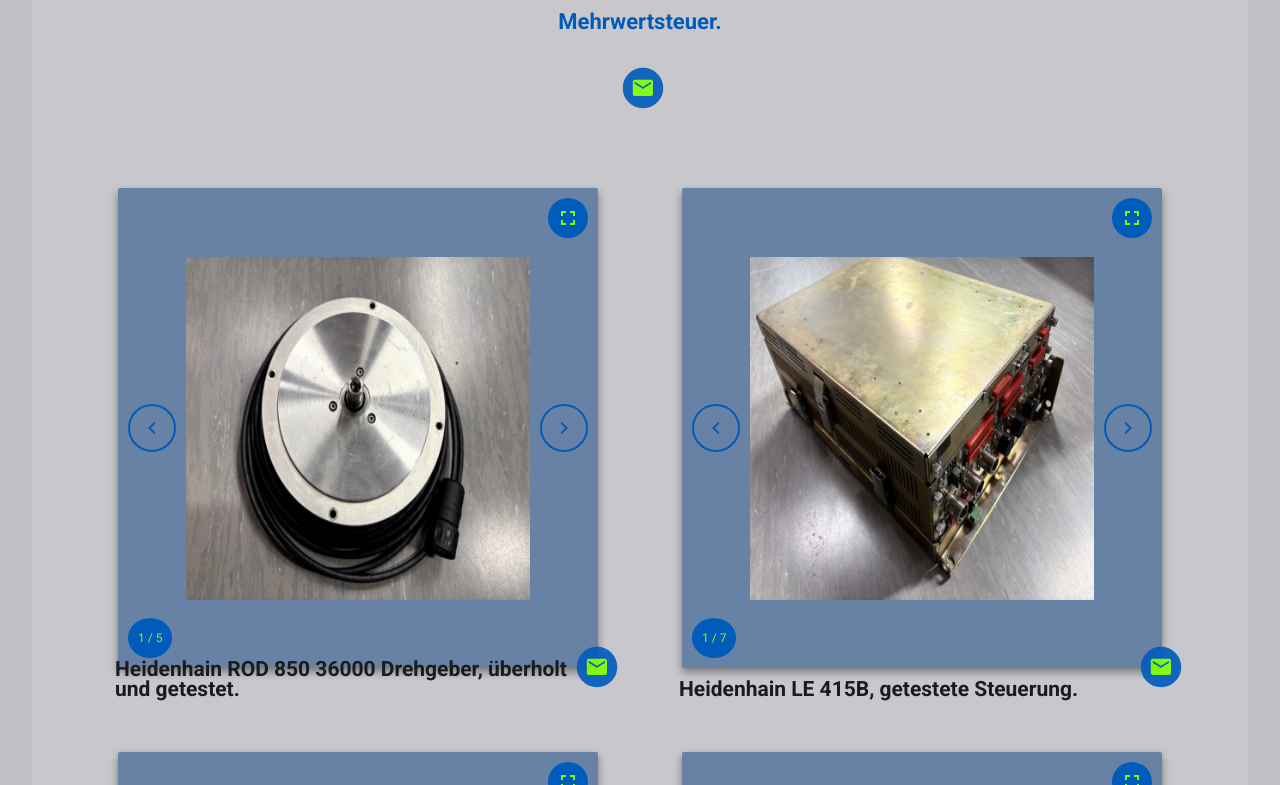
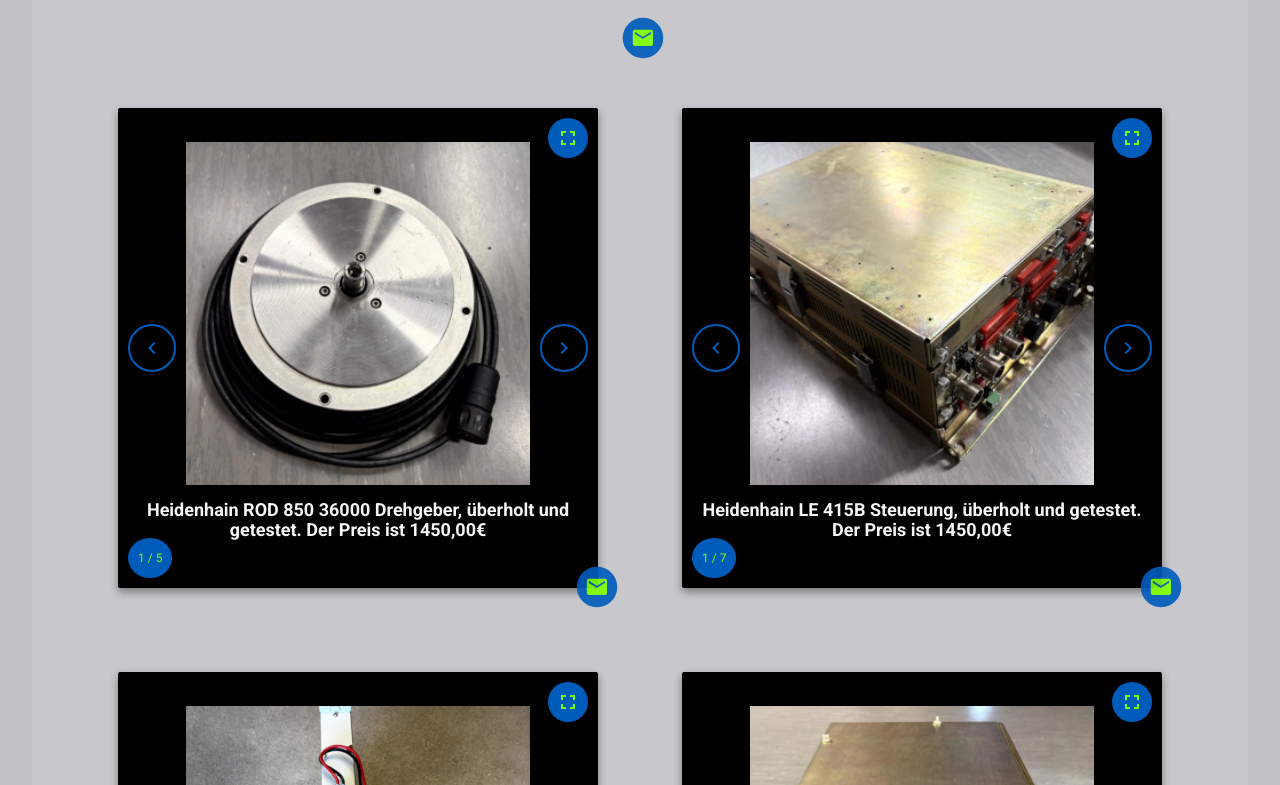
Before and after one commit to barni246/private_sale, an Angular app: page / in a window 1280 px wide. Shown: the part 695-1480 px from the top of the page. Built offline with nearby package versions, Linux system fonts and the light colour scheme.

Commit message:
form-wrapper css update

```diff
--- a/src/app/products/products.html
+++ b/src/app/products/products.html
@@ -121,7 +121,7 @@
     <div class="form-wrapper">
 
 
-        <img class="form-wrapper-image" src="/img/LE355B.png" alt="">
+        <img class="form-wrapper-image" src="/img/le415b/le415-5.jpg" alt="">
 
         <form #formDirective="ngForm" #contactForm [formGroup]="form" (ngSubmit)="sendMessage(formDirective)"
             class="contact-form" [class.disabled]="isLoading">
--- a/src/app/products/products.scss
+++ b/src/app/products/products.scss
@@ -1,10 +1,7 @@
-
-
 .text-content {
-        border-left: rgba(0, 0, 0, 0.03) solid 32px;
+    border-left: rgba(0, 0, 0, 0.03) solid 32px;
     border-right: rgba(0, 0, 0, 0.03) solid 32px;
-
-    padding: 200px 48px 0 48px;
+    padding: 150px 48px 0 48px;
     background-color: rgba(0, 0, 0, 0.2);
     font-size: 22px;
     font-weight: 500;
@@ -46,7 +43,7 @@
 
 
 main {
-    padding: 80px 24px 0px 24px;
+    padding: 50px 24px 0px 24px;
     display: flex;
     width: 100vw;
     max-width: 100%;
@@ -65,29 +62,33 @@
 /* =========================
    NORMAL
    ========================= */
+
 .product-wrapper {
     width: 480px;
     height: 480px;
     position: relative;
     background: #111;
     background-color: rgb(103, 130, 164);
+    background-color: black;
     border-radius: 2px;
     box-sizing: border-box;
     padding: 5px;
     box-shadow: 0 4px 8px rgba(0, 0, 0, 0.4);
-
-}
-
-.product-wrapper {
-
     display: flex;
     justify-content: center;
     align-items: center;
+    flex-direction: column;
 
     img {
         width: 73%;
         height: 73%;
-        object-fit: fill;
+        object-fit: cover;
+    }
+
+    .title {
+        color: whitesmoke;
+        font-size: 18px;
+        text-align: center;
     }
 
 }
@@ -187,12 +188,6 @@
 }
 
 
-.title {
-    position: absolute;
-    bottom: -48px;
-    left: -3px;
-}
-
 .fullscreen-btn {
     position: absolute;
     top: 10px;
@@ -228,6 +223,9 @@
     display: flex;
     justify-content: center;
     align-items: center;
+    h2 {
+        display: none;
+    }
 }
 
 .product-wrapper.fullscreen img {
@@ -238,8 +236,8 @@
 
 .form-wrapper {
     width: 100%;
-    margin-top: 90px;
-    margin-bottom: 80px;
+    margin-top: 30px;
+    margin-bottom: 100px;
     height: 100%;
     position: relative;
 
--- a/src/app/products/products.ts
+++ b/src/app/products/products.ts
@@ -93,7 +93,7 @@
   =========================== */
   products: Product[] = [
     {
-      title: 'Heidenhain ROD 850 36000 Drehgeber, überholt und getestet.',
+      title: 'Heidenhain ROD 850 36000 Drehgeber, überholt und getestet. Der Preis ist 1450,00€',
       images: [
         '/img/rod850/rod850-1-400.jpg',
         '/img/rod850/rod850-2.jpg',
@@ -104,7 +104,7 @@
       currentIndex: 0
     },
     {
-      title: 'Heidenhain LE 415B, getestete Steuerung.',
+      title: 'Heidenhain LE 415B Steuerung, überholt und getestet. Der Preis ist 1450,00€',
       images: [
         '/img/le415b/le415-1-400.jpg',
          '/img/le415b/le415-2.jpg',
```
Also changed, not shown: public/img/LE355B.png (deleted), public/img/ts649.png (deleted).
